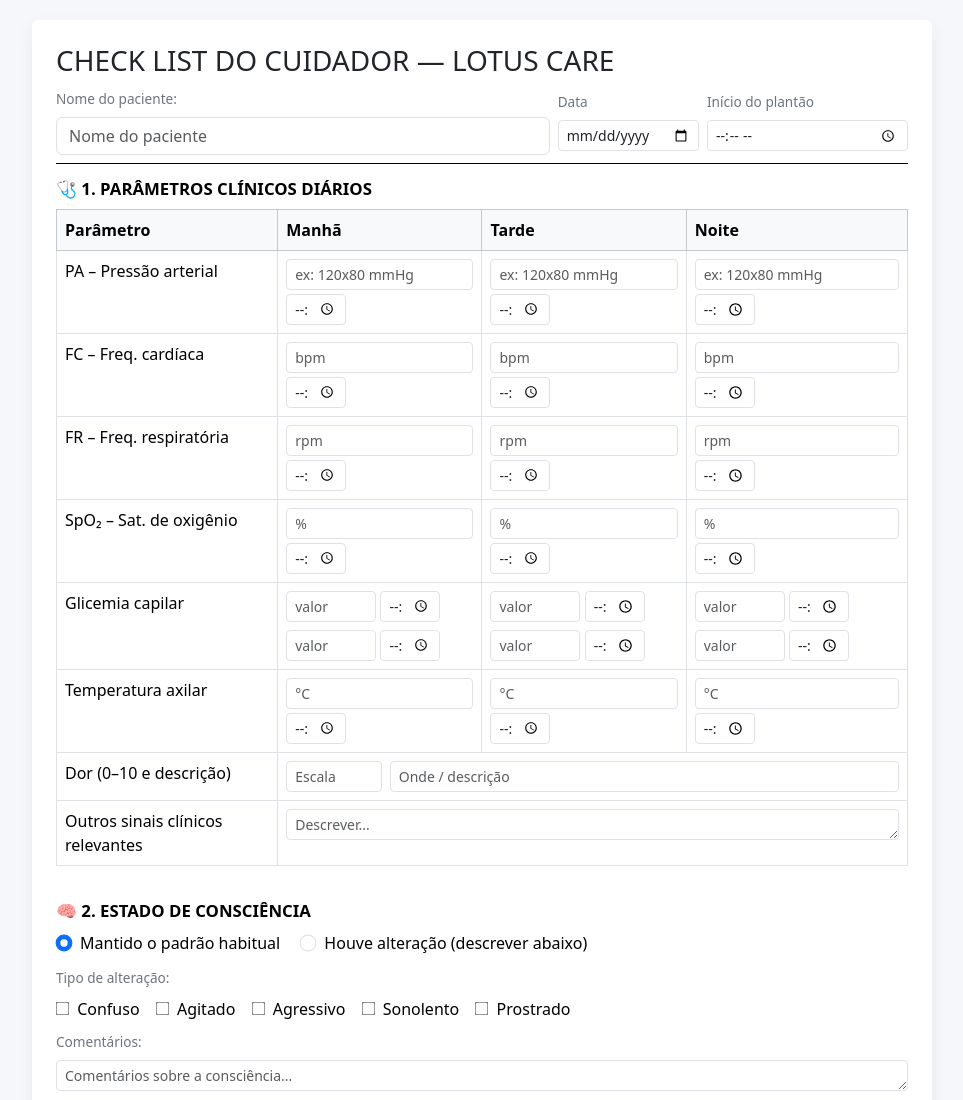
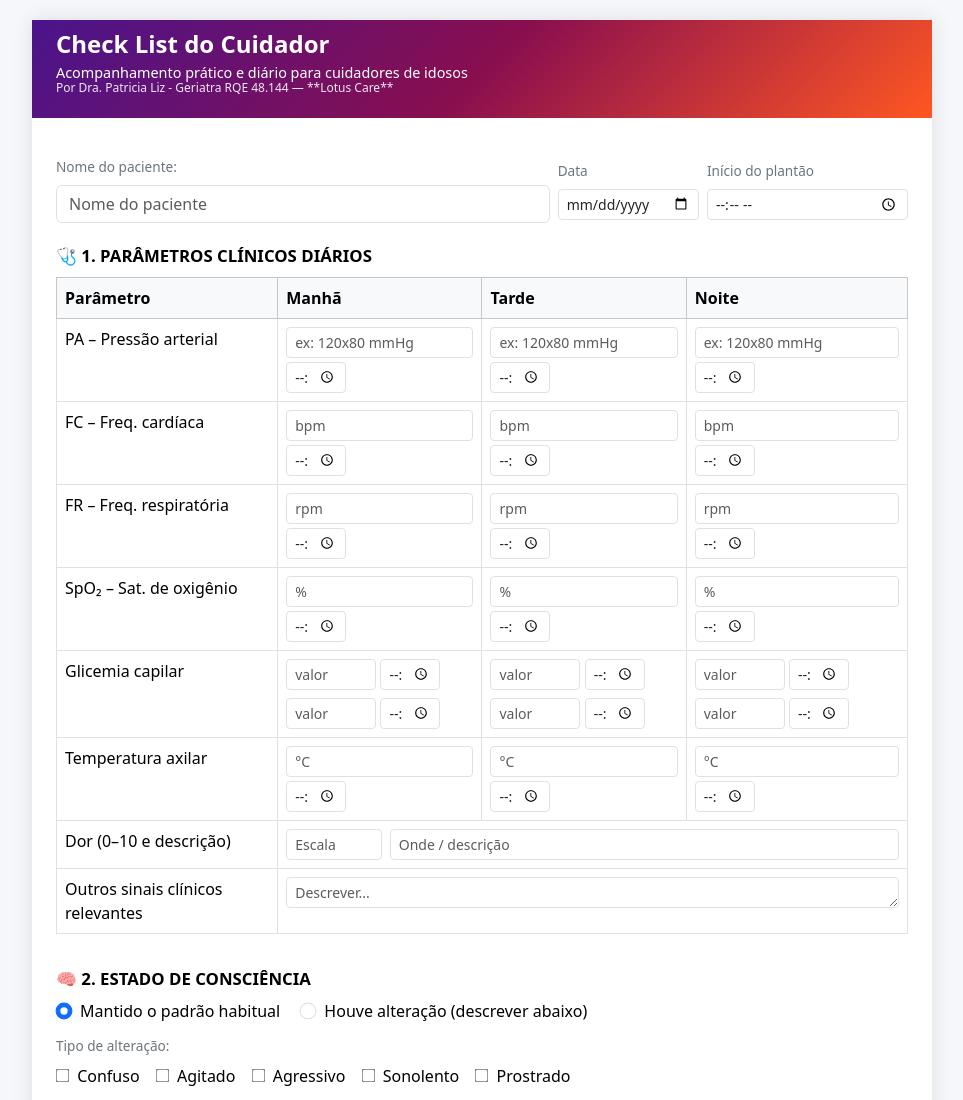
Before and after one commit to Mateus-GS/Lotus_Care, a plain HTML site: page index.html in a window 1280 px wide. Shown: the top 1100 px of the page, without its empty margins (158-1121 px from the left). Drawn offline with nearby package versions, Linux system fonts and the light colour scheme.

Commit message:
Melhorando PDF

```diff
--- a/index.html
+++ b/index.html
@@ -5,20 +5,94 @@
   <meta name="viewport" content="width=device-width, initial-scale=1" />
   <title>Check List do Cuidador — Lotus Care</title>
 
-  <!-- Bootstrap 5 CDN -->
   <link href="https://cdn.jsdelivr.net/npm/bootstrap@5.3.3/dist/css/bootstrap.min.css" rel="stylesheet">
 
   <style>
+    /* -------------------------------------------
+       ESTILOS PARA REPLICAR LAYOUT (CABEÇALHO/A4)
+       ------------------------------------------- */
+    body {
+      background: #f5f7fb;
+      padding: 20px;
+    }
+    .pdf-wrapper {
+      /* Simula uma folha A4 com sombra */
+      max-width: 900px;
+      background: #fff;
+      padding: 24px;
+      border-radius: 0;
+      box-shadow: 0 0 20px rgba(0, 0, 0, 0.1);
+      min-height: 1200px; /* Ajuda a visualizar o formato A4 */
+      position: relative;
+    }
+
+    /* Estilização para o cabeçalho colorido */
+    .pdf-header-styled {
+      position: absolute;
+      top: 0;
+      left: 0;
+      width: 100%;
+      height: 100px; /* Altura do cabeçalho */
+      /* Gradiente baseado na imagem 2.png */
+      background: linear-gradient(135deg, #4a148c 0%, #880e4f 50%, #ff5722 100%);
+      overflow: hidden;
+      padding: 10px 24px 0 24px;
+      color: #fff;
+      line-height: 1.2;
+      border-bottom: 2px solid #fff; /* Linha de separação */
+    }
+    .pdf-header-styled h3 {
+      font-size: 1.5rem;
+      font-weight: 700;
+      margin-bottom: 0;
+      color: #fff;
+    }
+    .pdf-header-styled .header-subtitle {
+      font-size: 0.9rem;
+      font-weight: 400;
+      margin-top: 5px;
+    }
+    .pdf-header-styled .header-small-text {
+      font-size: 0.75rem;
+      font-weight: 300;
+      opacity: 0.9;
+    }
+
+    /* Ajuste a área de conteúdo para começar abaixo do novo cabeçalho */
+    #formArea {
+      padding-top: 110px; /* Mais alto que a altura do cabeçalho estilizado */
+    }
+
+    /* Remove o título H3 antigo */
+    .pdf-wrapper > .d-flex {
+        display: none !important;
+    }
+
+    /* Estilização para a Logo (Rodapé) - Se você tiver o arquivo da logo */
+    /* ATENÇÃO: Se não tiver a imagem da logo salva localmente, isso não aparecerá */
+    /* Neste exemplo, está desabilitado, mas você pode habilitar se colocar a imagem. */
+    /* .pdf-footer-logo {
+      position: absolute;
+      bottom: 24px;
+      left: 50%;
+      transform: translateX(-50%);
+      width: 100px;
+      height: 100px;
+      background-image: url("nome_da_sua_logo.png");
+      background-size: contain;
+      background-repeat: no-repeat;
+      background-position: center;
+    } */
+
     /* Pequenas customizações para aproximar do layout do PDF */
-    body { background: #f5f7fb; padding: 20px; }
-    .pdf-wrapper { background: #fff; padding: 24px; border-radius: 6px; box-shadow: 0 6px 18px rgba(0,0,0,.06); }
     .section-title { font-weight: 600; font-size: 1.05rem; margin-bottom: .5rem; }
     .small-muted { font-size: .85rem; color: #6c757d; }
     .table-fixed { table-layout: fixed; width: 100%; }
     .form-control-sm { height: calc(1.5em + .5rem + 2px); }
     /* For PDF aesthetics: force borders similar to original */
     .pdf-content { color: #000; }
-    .pdf-header { border-bottom: 1px solid #000; margin-bottom: 12px; padding-bottom: 8px; }
+    /* Remove a borda inferior do header original */
+    .pdf-header { border-bottom: none; margin-bottom: 12px; padding-bottom: 8px; }
     .checkbox-inline { display: inline-block; margin-right: 12px; }
     /* ensure checkboxes and radios appear in PDF clearly */
     input[type="checkbox"], input[type="radio"] { transform: scale(1.05); margin-right: .25rem; }
@@ -33,14 +107,12 @@
 <body>
   <div class="container">
     <div class="pdf-wrapper mx-auto" style="max-width: 900px;">
-      <div class="d-flex justify-content-between align-items-center mb-2">
-        <h3 class="mb-0">CHECK LIST DO CUIDADOR — LOTUS CARE</h3>
-        <!-- <div>
-          <button id="downloadPdfBtn" class="btn btn-primary">Gerar PDF (A4)</button>
-          <button id="resetBtn" class="btn btn-outline-secondary">Limpar</button>
-        </div> -->
+
+      <div class="pdf-header-styled">
+          <h3 class="mb-0">Check List do Cuidador</h3>
+          <div class="header-subtitle">Acompanhamento prático e diário para cuidadores de idosos</div>
+          <div class="header-small-text">Por Dra. Patricia Liz - Geriatra RQE 48.144 — **Lotus Care**</div>
       </div>
-
       <div id="formArea" class="pdf-content">
         <!-- Header fields -->
         <div class="pdf-header">
```
